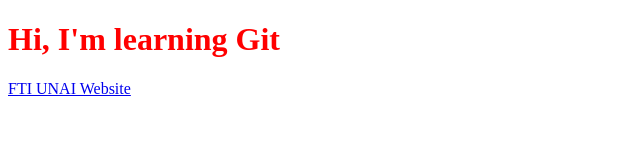
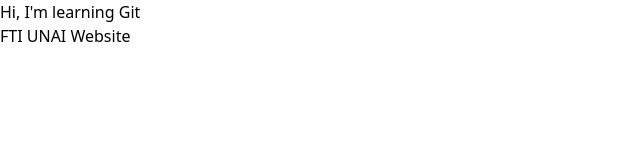
Before and after one commit to helenaol003/helenaonezialewisite, a plain HTML site: page index.html in a window 1280 px wide. Shown: the whole page, without its empty margins (0-640 px from the left). Drawn offline with nearby package versions, Linux system fonts and the light colour scheme.

Commit message:
add tailwindcss styling

```diff
--- a/index.html
+++ b/index.html
@@ -3,11 +3,7 @@
 <head>
     <meta charset="UTF-8">
     <meta name="viewport" content="width=device-width, initial-scale=1.0">
-    <style>
-        h1 {
-            color: red;
-        }
-    </style>
+    <script src="https://cdn.tailwindcss.com"></script>
     <title>Learn Git</title>
 </head>
 <body>
```
